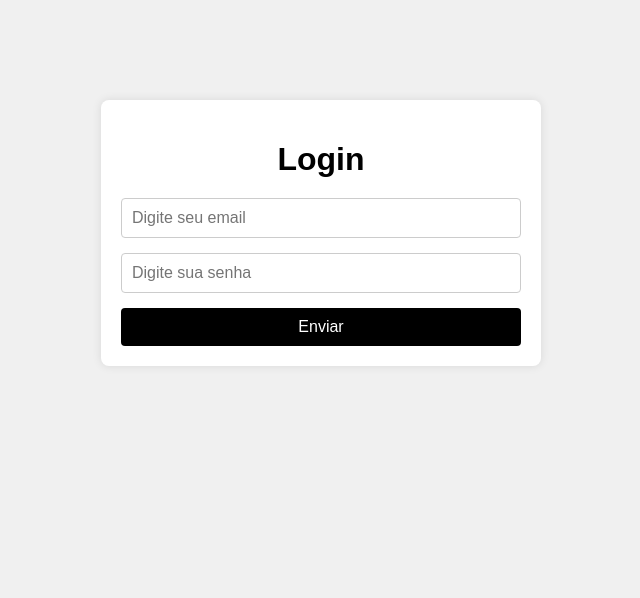
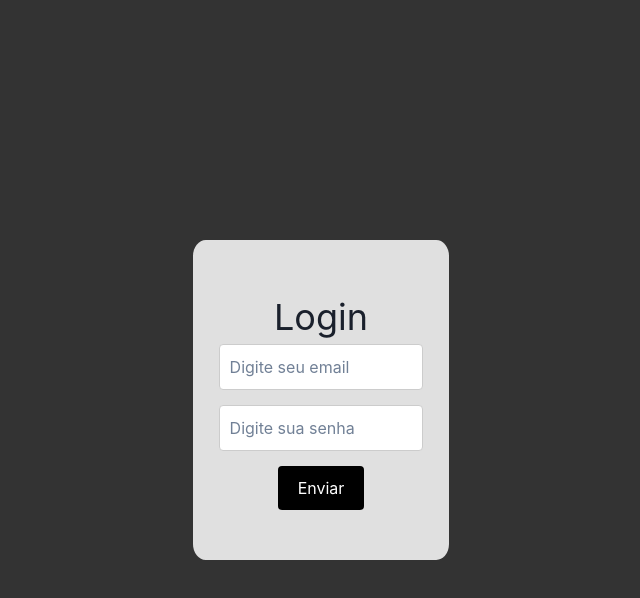
Before and after one commit to Tav1nnn/trabotavio, a React (Create React App) app: page / in a window 1280 px wide. Shown: the top 598 px of the page, without its empty margins (319-959 px from the left). Built offline with nearby package versions, Linux system fonts and the light colour scheme.

Commit message:
ajustes css

```diff
--- a/package.json
+++ b/package.json
@@ -3,9 +3,11 @@
   "version": "0.1.0",
   "private": true,
   "dependencies": {
+    "@chakra-ui/react": "^2.8.2",
     "@testing-library/jest-dom": "^5.17.0",
     "@testing-library/react": "^13.4.0",
     "@testing-library/user-event": "^13.5.0",
+    "axios": "^1.7.2",
     "react": "^18.3.1",
     "react-dom": "^18.3.1",
     "react-router-dom": "^6.23.1",
--- a/src/App.js
+++ b/src/App.js
@@ -1,6 +1,7 @@
 import Login from "./pages/login";
 import InformationApi from "./pages/informationApi";
 import { RouterProvider, createBrowserRouter } from 'react-router-dom';
+import { ChakraProvider } from '@chakra-ui/react'
 
 const router = createBrowserRouter([
   {
@@ -15,9 +16,13 @@ const router = createBrowserRouter([
 
 function App() {
   return (
-    <div className="App">
+
+    <ChakraProvider>
+       <div className="App">
       <RouterProvider router={router}></RouterProvider>
     </div>
+    </ChakraProvider>
+
   );
 }
 
--- /dev/null
+++ b/src/pages/informationApi.css
@@ -0,0 +1,41 @@
+.foot {
+    display: flex;
+    justify-content: space-between; /* Distribute buttons evenly */
+    align-items: center;          /* Vertically align buttons */
+    margin-top: 1rem;
+    width: 30vw;
+    padding-bottom: 20px;           /* Add some top margin for spacing */
+  }
+
+.center {
+    text-align: center;          /* Center text within the center element */
+  }
+
+.container2{
+    display: flex;
+    align-items: center;
+    flex-direction: column;
+    background-color: #333333;
+    width: 100%;
+    height: 100%;
+}
+
+.containerVh{
+  display: flex;
+    align-items: center;
+    flex-direction: column;
+    background-color: #333333;
+    width: 100vw;
+    height: 100vh;
+}
+
+.grid {
+    width: 100%;
+    display: grid;
+    grid-template-columns: 25% 25% 25% 25%;
+    padding: 25px;
+}
+
+.chakra-card__body css-1idwstw {
+  width: 100%;
+}
--- a/src/pages/informationApi.js
+++ b/src/pages/informationApi.js
@@ -1,12 +1,75 @@
+import { useCallback, useEffect, useState } from "react";
+import axios from "axios";
+import './informationApi.css'
+import { Button, ButtonGrou, Text, Card, CardHeader, CardBody, CardFooter, Image, Stack, Heading, color } from '@chakra-ui/react'
+
+const url = 'https://rickandmortyapi.com/api/character?page=1';
+
 const InformationApi = () => {
+
+    const [page, setPage] = useState(1);
+    const [maxPage, setMaxPage] = useState(1);
+    const [results, setResults] = useState([]);
+
+    const getResults = useCallback(async () => {
+        try {
+            console.log('page:' + page);
+            const response = await axios.get(`https://rickandmortyapi.com/api/character?page=${page}`);
+            setResults(response.data.results);
+            setMaxPage(response.data.info.pages);
+
+        } catch (error) {
+            console.log(error);
+        }
+    }, [page]);
+
+    useEffect(() => {
+        getResults();
+    }, [getResults]);
+
+    if (!results.length) {
+        return <div>carregando</div>
+    }
+
     return (
-        <div>
-            <div>
+        <div className={page === maxPage? 'containerVh' : 'container2'}>
+            <div className="grid">
+                {results.map(character => (
+                    <Card
+                    direction={{ base: 'column', sm: 'row' }}
+                    overflow='hidden'
+                    variant='outline'
+                    margin='3'
+                    color='white'
+                    colorScheme="red"
 
+                    >
+                        <Image
+                            objectFit='cover'
+                            maxW={{ base: '100%', sm: '150px' }}
+                            src={character.image}
+                            alt={character.name}
+                        />
+
+                        <Stack w='100%' >
+                            <CardBody bgColor='#333333'>
+                                <Heading size='md'>{character.name}</Heading>
+
+                                <Text py='2'>
+                                    <p>Status: {character.status}</p>
+                                    <p>Species: {character.species}</p>
+                                </Text>
+                            </CardBody>
+                        </Stack>
+                    </Card>
+                ))}
             </div>
-            <div>
-                <button>prev</button>
-                <button>next</button>
+            <div className="foot">
+
+                <div className="left">{(page - 1 > 0) && <Button colorScheme='teal' size='xs' onClick={() => setPage(page - 1)}>PREV</Button>}</div>
+                <div className="center"><Text as='b' color="white">{page}/{maxPage}</Text></div>
+                <div className="rigth">{(page + 1 <= maxPage) && <Button colorScheme='teal' size='xs' onClick={() => setPage(page + 1)}>NEXT</Button>}</div>
+
             </div>
         </div>
     )
--- a/src/pages/login.css
+++ b/src/pages/login.css
@@ -1,15 +1,17 @@
-body {
-    font-family: Arial, sans-serif;
-    background-color: #f0f0f0; /* Cor de fundo do corpo */
+
+
+.container {
+    display: flex;
+    align-items: center;
+    justify-content: center;
+    flex-direction: column;
+    background-color: #333333;
+    width: 100vw;
+    height: 100vh;
 }
 
-.container {
-    max-width: 400px;
-    margin: 100px auto;
-    background-color: #fff; /* Cor de fundo do contêiner */
-    padding: 20px;
-    border-radius: 8px;
-    box-shadow: 0px 0px 10px rgba(0, 0, 0, 0.1); /* Sombra */
+.toast-custom-progress {
+    background: white;
 }
 
 h1 {
@@ -21,11 +23,18 @@ h1 {
 form {
     display: flex;
     flex-direction: column;
+    justify-content: center;
+    align-items: center;
+    width: 20%;
+    height: 40%;
+    background-color: #E0E0E0;
+    border-radius: 5%;
 }
 
 input[type="text"],
 input[type="password"] {
     padding: 10px;
+    width: 80%;
     margin-bottom: 15px;
     border: 1px solid #ccc; /* Cor da borda do input */
     border-radius: 4px;
--- a/src/pages/login.js
+++ b/src/pages/login.js
@@ -4,6 +4,7 @@ import './login.css';
 import { ToastContainer, toast } from 'react-toastify';
 import 'react-toastify/dist/ReactToastify.css';
 import { useNavigate } from "react-router-dom";
+import { Text } from '@chakra-ui/react'
 
 const LoginSchema = z.object({
     email: z.string().email({message: 'Email invalido'}),
@@ -24,7 +25,10 @@ const Login = () => {
             navigate('/information-api');
         } catch (err) {
             err.errors.forEach(error => {
-                toast.error(error.message);
+                toast.error(error.message, {
+                    theme:'colored',
+                    style: {backgroundColor: 'write'}
+                });
             });
         }
 
@@ -32,8 +36,8 @@ const Login = () => {
 
     return (
         <div className='container'>
-            <h1>Login</h1>
             <form onSubmit={submitForm}>
+                <Text fontSize='4xl'>Login</Text>
                 <input type="text" placeholder='Digite seu email' value={email} onChange={(e) => setEmail(e.target.value)} />
                 <input type="password" placeholder='Digite sua senha' value={password} onChange={(e) => setPassword(e.target.value)} />
                 <button type="submit" className='btnEnviar'>Enviar</button>
```
Also changed, not shown: 1 other file (tests, documents, lock files or other folders).
